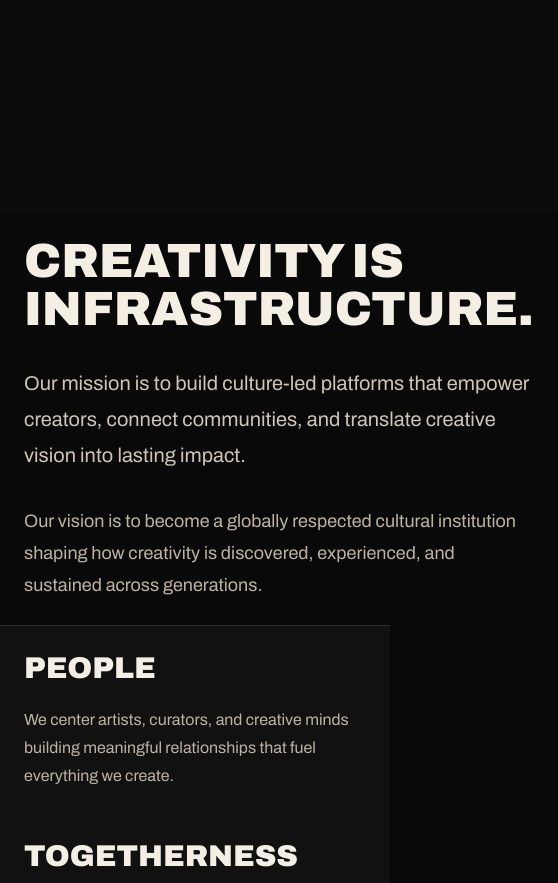
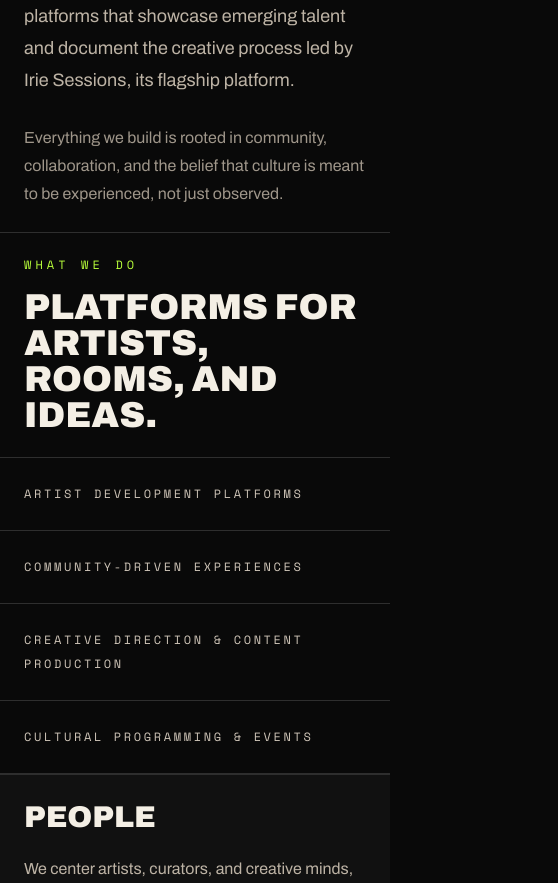
Before and after one commit to Adeday00/Iriesessions, a Next.js app: page /about in a window 390 px wide. Shown: the part 1114-1997 px from the top of the page, 558 px wide, since content can reach past the window. Built offline with nearby package versions, Linux system fonts and the light colour scheme.

Commit message:
Align About copy with legacy site

```diff
--- a/src/app/about/page.tsx
+++ b/src/app/about/page.tsx
@@ -3,10 +3,17 @@ import Link from "next/link";
 import { PageShell } from "@/components/PageShell";
 
 const pillars = [
-  ["People", "We center artists, curators, and creative minds building meaningful relationships that fuel everything we create."],
+  ["People", "We center artists, curators, and creative minds, building meaningful relationships that fuel everything we create."],
   ["Togetherness", "We foster connection through shared cultural experiences, storytelling, and collective expression."],
   ["Giving Back", "We create access and opportunity for emerging talent, ensuring culture grows forward with integrity."],
   ["Platforms", "Irie Sessions is the flagship platform: releases, original series, live events, stories, products, and collaborators."],
+];
+
+const work = [
+  "Artist development platforms",
+  "Community-driven experiences",
+  "Creative direction & content production",
+  "Cultural programming & events",
 ];
 
 const collaborators = [
@@ -19,32 +26,56 @@ export default function AboutPage() {
   return (
     <PageShell
       eyebrow="About"
-      title="A cultural ecosystem designing the future of creative expression."
-      intro="Irie Global builds at the intersection of music, media, fashion, events, and technology. What began in 2017 as an intimate Afrobeats and Caribbean music gathering has evolved into a global house of ideas rooted in diaspora."
+      title="Who We Are"
+      intro="Irie Global is a culture-driven company building platforms across music, media, fashion, and technology."
     >
       <section className="grid border-y border-white/15 lg:grid-cols-[0.9fr_1.1fr]">
-        <div className="grid min-h-[560px] place-items-center bg-[#0c0c0c] p-10">
+        <div className="grid min-h-[220px] place-items-center bg-[#0c0c0c] p-8 sm:min-h-[320px] lg:min-h-[560px] lg:p-10">
           <Image
             src="/irie-logo.png"
             alt="Irie"
             width={360}
             height={211}
             sizes="(min-width: 1024px) 360px, 58vw"
-            className="h-auto w-[min(58vw,360px)]"
+            className="h-auto w-[min(44vw,180px)] sm:w-[min(46vw,240px)] lg:w-[min(58vw,360px)]"
           />
         </div>
-        <div className="grid content-center gap-8 p-6 sm:p-10 lg:p-14">
-          <h2 className="max-w-2xl text-5xl font-black uppercase leading-none md:text-7xl">
-            Creativity is infrastructure.
+        <div className="grid content-center gap-7 p-6 sm:p-10 lg:p-14">
+          <h2 className="max-w-2xl text-4xl font-black uppercase leading-none md:text-7xl">
+            Build culture, not just document it.
           </h2>
-          <p className="max-w-2xl text-xl leading-9 text-[#cfc5b8]">
-            Our mission is to build culture-led platforms that empower creators, connect
-            communities, and translate creative vision into lasting impact.
+          <p className="max-w-2xl text-lg leading-8 text-[#cfc5b8] md:text-xl md:leading-9">
+            Founded in 2017 as a community-led event series celebrating Afrobeats and Caribbean
+            music, Irie has grown into a creative ecosystem supporting artists, creators, and
+            cultural ideas shaping the future.
           </p>
           <p className="max-w-2xl text-lg leading-8 text-[#bdb3a5]">
-            Our vision is to become a globally respected cultural institution shaping how
-            creativity is discovered, experienced, and sustained across generations.
+            Through content, experiences, and creative direction, Irie Global develops platforms
+            that showcase emerging talent and document the creative process led by Irie Sessions,
+            its flagship platform.
           </p>
+          <p className="max-w-2xl text-base leading-7 text-[#9f968a] md:text-lg md:leading-8">
+            Everything we build is rooted in community, collaboration, and the belief that culture
+            is meant to be experienced, not just observed.
+          </p>
+        </div>
+      </section>
+
+      <section className="grid border-b border-white/15 bg-[#090909] lg:grid-cols-[0.85fr_1.15fr]">
+        <div className="border-b border-white/15 p-6 sm:p-10 lg:border-b-0 lg:border-r lg:p-12">
+          <p className="font-mono text-xs uppercase tracking-[0.34em] text-[#b9ff3b]">What we do</p>
+          <h2 className="mt-4 max-w-xl text-4xl font-black uppercase leading-none md:text-6xl">
+            Platforms for artists, rooms, and ideas.
+          </h2>
+        </div>
+        <div className="grid sm:grid-cols-2">
+          {work.map((item) => (
+            <div key={item} className="border-b border-white/15 p-6 sm:border-r lg:p-8">
+              <p className="font-mono text-xs uppercase leading-6 tracking-[0.22em] text-[#cfc5b8]">
+                {item}
+              </p>
+            </div>
+          ))}
         </div>
       </section>
 
@@ -86,10 +117,14 @@ export default function AboutPage() {
       <section className="px-5 py-20 sm:px-8 lg:px-12">
         <div className="flex flex-col gap-6 border border-white/15 p-8 sm:flex-row sm:items-center sm:justify-between lg:p-12">
           <div>
-            <p className="font-mono text-xs uppercase tracking-[0.34em] text-[#b9ff3b]">Giving back</p>
-            <h2 className="mt-4 max-w-2xl text-4xl font-black uppercase leading-none md:text-5xl">
-              Grants, open calls, and partner rooms.
+            <p className="font-mono text-xs uppercase tracking-[0.34em] text-[#b9ff3b]">Think Global / Create Local</p>
+            <h2 className="mt-4 max-w-2xl text-3xl font-black uppercase leading-none sm:text-4xl md:text-5xl">
+              Creativity is infrastructure.
             </h2>
+            <p className="mt-5 max-w-2xl text-base leading-7 text-[#bdb3a5] md:text-lg md:leading-8">
+              Irie Global designs ecosystems where artists, brands, and ideas can grow with
+              intention, longevity, and global relevance.
+            </p>
           </div>
           <Link
             href="/opportunities"
--- a/src/app/page.tsx
+++ b/src/app/page.tsx
@@ -83,12 +83,12 @@ export default function Home() {
             </h1>
             <div className="hero-enter hero-enter-3 mt-8 grid gap-6 border-t border-white/20 pt-6 md:grid-cols-[1fr_0.8fr_0.8fr]">
               <p className="max-w-2xl text-lg leading-8 text-[#ded5c7] sm:text-xl md:text-2xl">
-                Irie Global is a cultural ecosystem designing the future of creative expression
-                through music, media, fashion, events, and technology.
+                Irie Global is a culture-driven company building platforms across music, media,
+                fashion, and technology.
               </p>
               <div className="font-mono text-xs uppercase leading-6 tracking-[0.18em] text-[#a9a095]">
                 <span className="block text-[#f4efe5]">Next room</span>
-                Sessions / Music / Artifacts
+                Artists / Creators / Ideas
               </div>
               <div className="font-mono text-xs uppercase leading-6 tracking-[0.18em] text-[#a9a095]">
                 <span className="block text-[#f4efe5]">Operating line</span>
```
